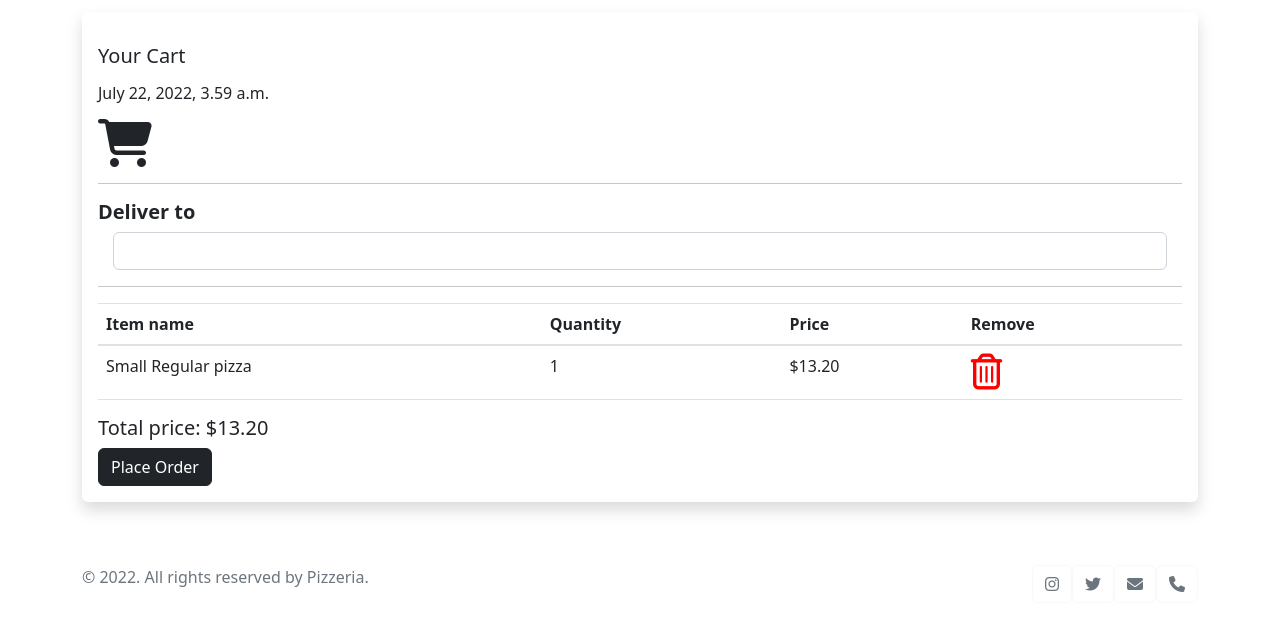
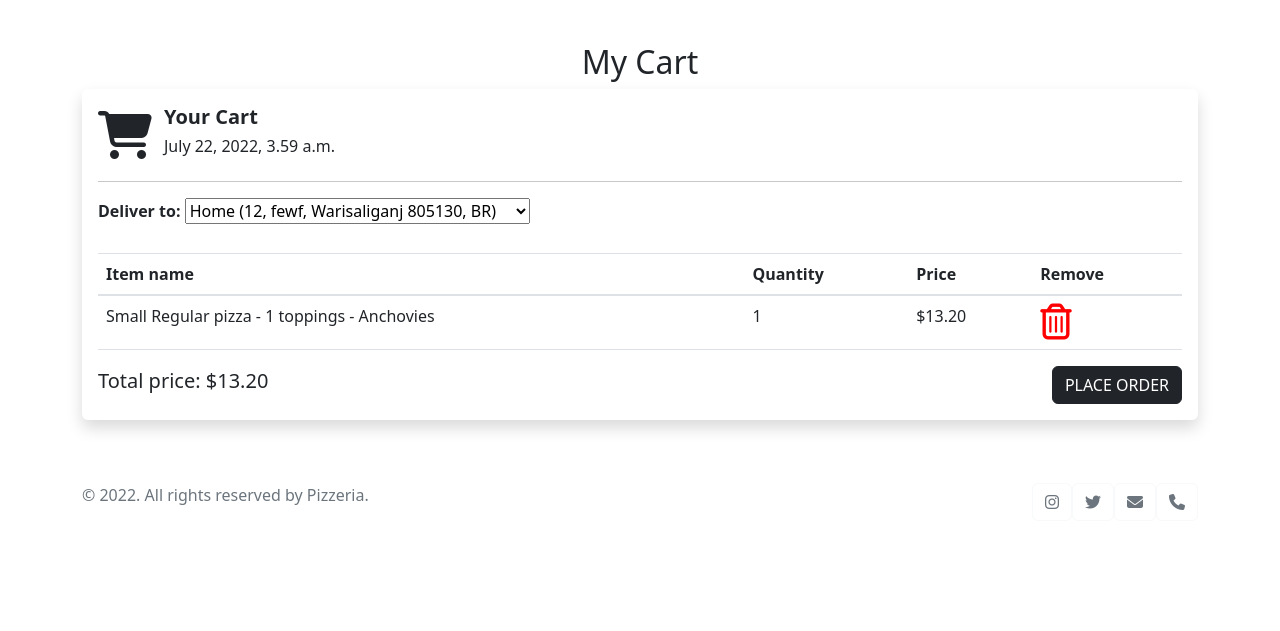
Before and after one commit to AliaksPaul/PizzaShop, a Django app: template templates/orders/cart.html in a window 1280 px wide. Shown: the part 57-688 px from the top of the page. Run offline with Django 4.2, Linux system fonts and the light colour scheme; the template is opened without the code that fills it, so the values that code supplies are empty; some libraries are stand-ins or nearby versions.

Commit message:
add: credit card information display and choosing a delivery address

```diff
--- a/orders/urls.py
+++ b/orders/urls.py
@@ -1,6 +1,6 @@
-from django.contrib import admin
-from django.urls import path, include
+from django.urls import path
+from . import views
 
 urlpatterns = [
-
+    path('cart/', views.cart, name='cart'),
 ]
--- a/orders/views.py
+++ b/orders/views.py
@@ -1,3 +1,5 @@
 from django.shortcuts import render
 
-# Create your views here.
+
+def cart(request):
+    return render(request, 'orders/cart.html')
--- a/release_notes.txt
+++ b/release_notes.txt
@@ -1 +1 @@
-Email-Layout has been fixed.
+added Credit card information display and choosing a delivery address
--- a/templates/orders/cart.html
+++ b/templates/orders/cart.html
@@ -2,26 +2,32 @@
 
 {% block content %}
 
-<center style="margin-top:20px; margin-bottom:20px;"><h4>My Cart</h4></center>
+<center style="margin-top:100px"><h2>My Cart</h2></center>
 <div class="container">
     <div class="shadow p-3 mb-5 bg-body rounded">
-        <p><h5>Your Cart</h5></p>
-        <p><h6>July 22, 2022, 3.59 a.m.</h6></p>
-<!--        <p><img src="https://thumbs.dreamstime.com/b/shop-cart-icon-buy-symbol-shopping-basket-sign-%C3%A2%E2%82%AC-stock-143519011.jpg" style="height: 120px; width:20%; display: block;" class="card-img-top" alt="..."></p>-->
+        <div class="d-flex align-items-center">
             <i class="fa fa-shopping-cart" style="font-size:48px;"></i>
+            <div class="container">
+                <h5><b>Your Cart</b></h5>
+                <h6>July 22, 2022, 3.59 a.m.</h6>
+            </div>
+        </div>
         <hr>
-        <p><b><h5>Deliver to</h5></b>
 <!--        Text field for address-->
-        <form action="" method="post">
+        <form  action="" method="post">
             {% csrf_token %}
-        <div class="col-auto">
-        <input  type="text" id="address" class="form-control">
-        </div></p>
-        <hr>
+            <div class="form-group">
+                <label for="#"><h6><b>Deliver to:</b></h6></label>
+                <select class="uk-select" id="#" name="#" required>
+                    <option value selected disabled hidden>Select Address</option>
+                    <optgroup label="Select Address">
+                        <option selected>Home (12, fewf, Warisaliganj 805130, BR)</option>
+                    </optgroup>
+                </select>
+            </div>
             <table class="table">
 <!--            table of items-->
                 <thead>
-
                     <tr>
                         <th scope="col">Item name</th>
                         <th scope="col">Quantity</th>
@@ -32,7 +38,7 @@
                 <tbody>
   <!--    cycle 'for' with items should be here-->
                     <tr>
-      <td>Small Regular pizza</td>
+                        <td>Small Regular pizza - 1 toppings - Anchovies</td>
                         <td>1</td>
                         <td>$13.20</td>
 <!--        Ref for deleting items should be here-->
@@ -40,14 +46,32 @@
                     </tr>
                 </tbody>
             </table>
-
+            <div class="d-flex justify-content-between align-items-center">
                 <b><h5>Total price: $13.20</h5></b>
     <!--        Ordering should be added here-->
-        <a href="#" type="button" class="btn btn-dark">Place Order</a>
+                <button type="button" class="btn btn-dark" data-toggle="collapse" data-target="#demo">PLACE ORDER</button>
+            </div>
+        </form>
+        <div id="demo" class="collapse">
+            <hr>
+            <p>Credit or debit card</p>
+            <form action="#" method="post">
+                {% csrf_token %}
+                <div class="d-flex justify-content-between align-items-center">
+                    <label for="id_card_number"></label>
+                    <input type="text" class="form-control mb-2 mr-sm-2" id="id_card_number"
+                           placeholder="Card number" maxlength="16">
+                    <label for="id_card_term" class="mr-sm-2"></label>
+                    <input type="text" class="form-control mb-2 mr-sm-2" id="id_card_term"
+                           placeholder="MM/YY" maxlength="5">
+                    <label for="id_cvc" class="mr-sm-2"></label>
+                    <input type="text" class="form-control mb-2 mr-sm-2" id="id_cvc"
+                           placeholder="СVC" maxlength="3">
+                    <button type="submit" class="btn btn-danger mb-2">SUBMIT PAYMENT</button>
                 </div>
             </form>
         </div>
-
+    </div>
 </div>
 
 {% endblock  %}
```
Lines whose indentation alone changed are shown as unchanged.
